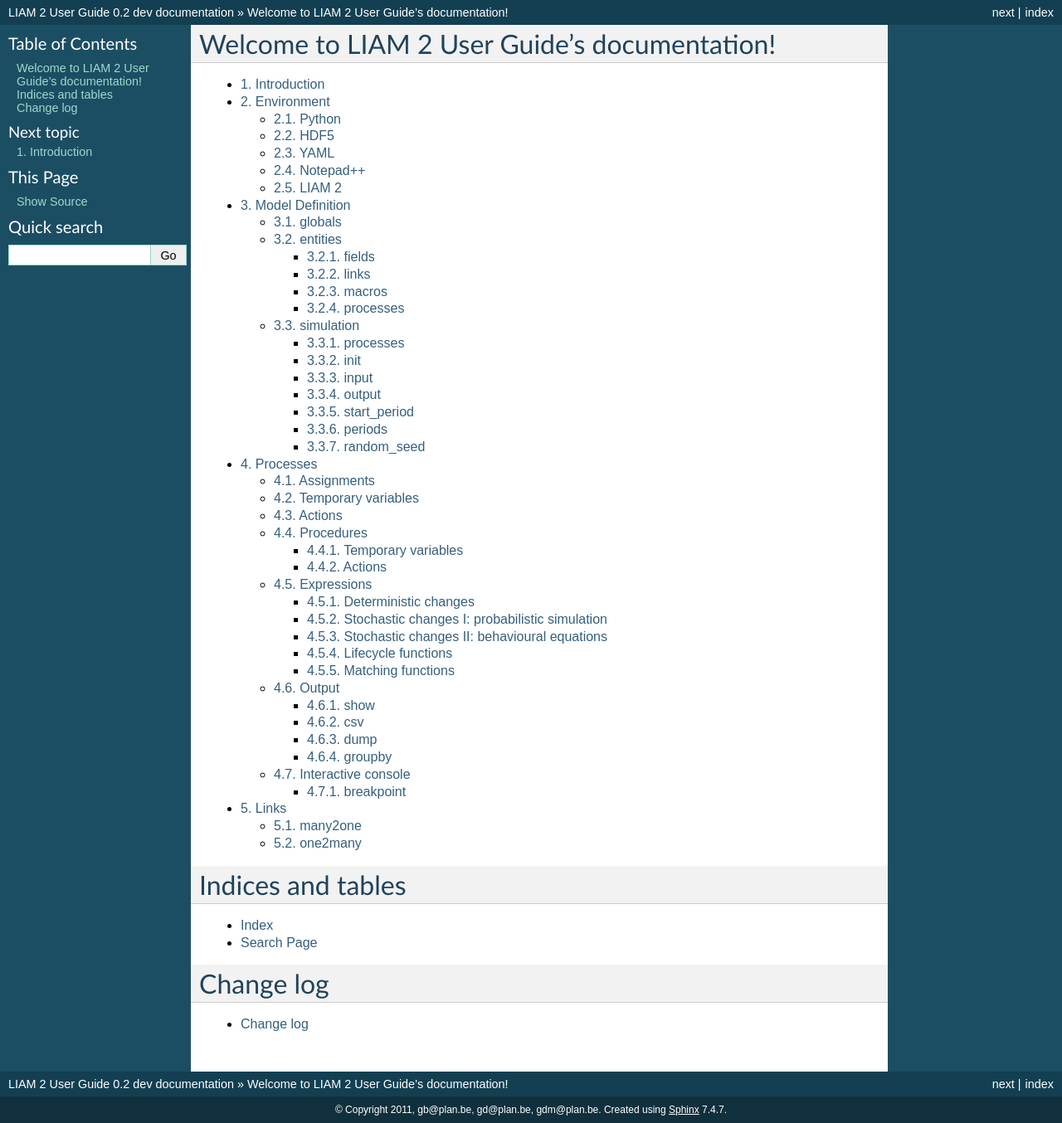
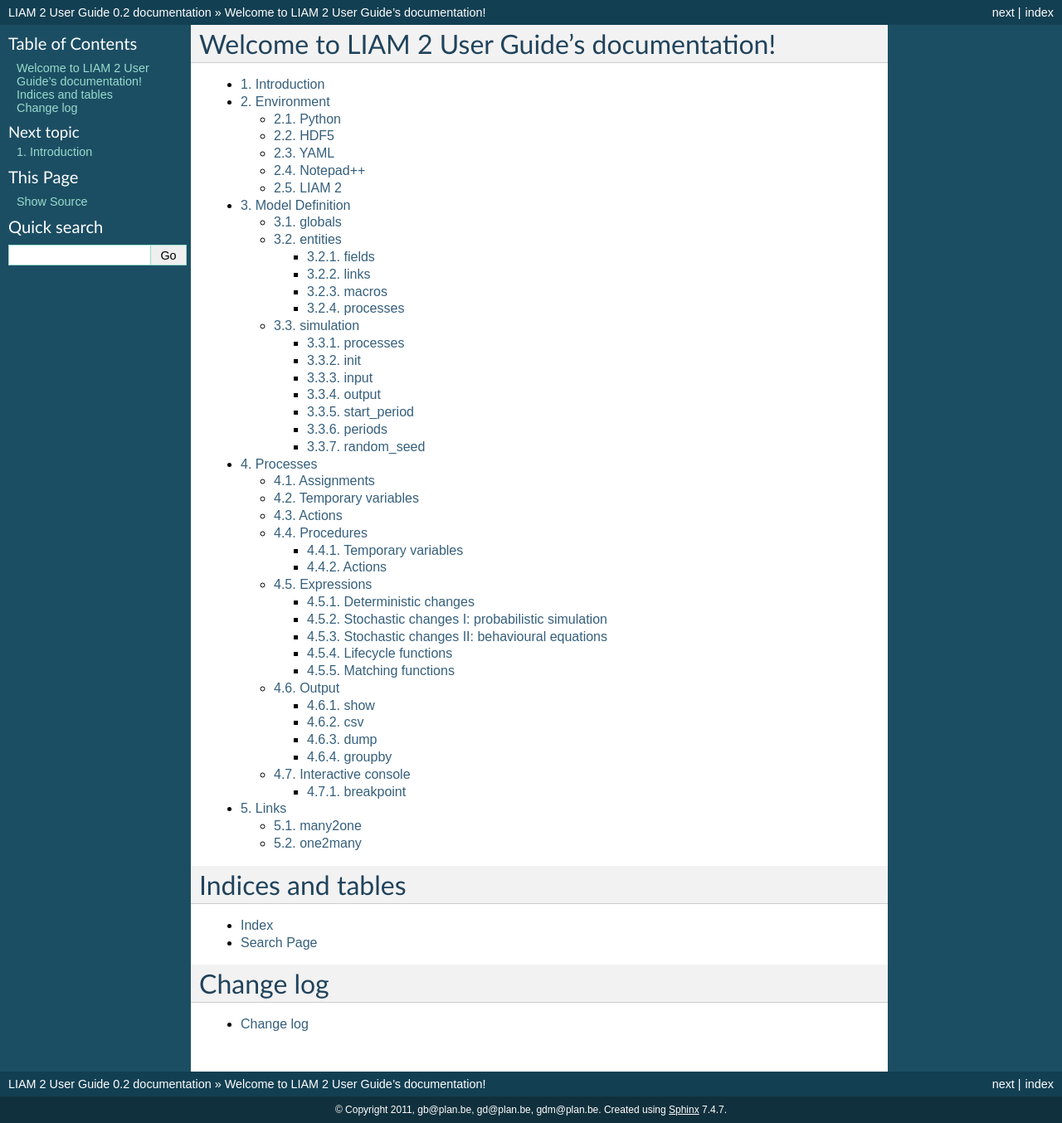
Before and after one commit to liam2/liam2, a Sphinx documentation site: the page built from doc/usersguide/source/index.rst, in a window 1280 px wide. Shown: the whole page at 83% size. Built offline with Sphinx 7.4.7, drawn with Linux system fonts in a browser that asks for light colours; formulas are drawn with MathJax 3.

Commit message:
update version in doc for release

```diff
--- a/doc/usersguide/source/conf.py
+++ b/doc/usersguide/source/conf.py
@@ -51,7 +51,7 @@
 # The short X.Y version.
 version = '0.2'
 # The full version, including alpha/beta/rc tags.
-release = '0.2 dev'
+release = '0.2'
 
 # The language for content autogenerated by Sphinx. Refer to documentation
 # for a list of supported languages.
```
